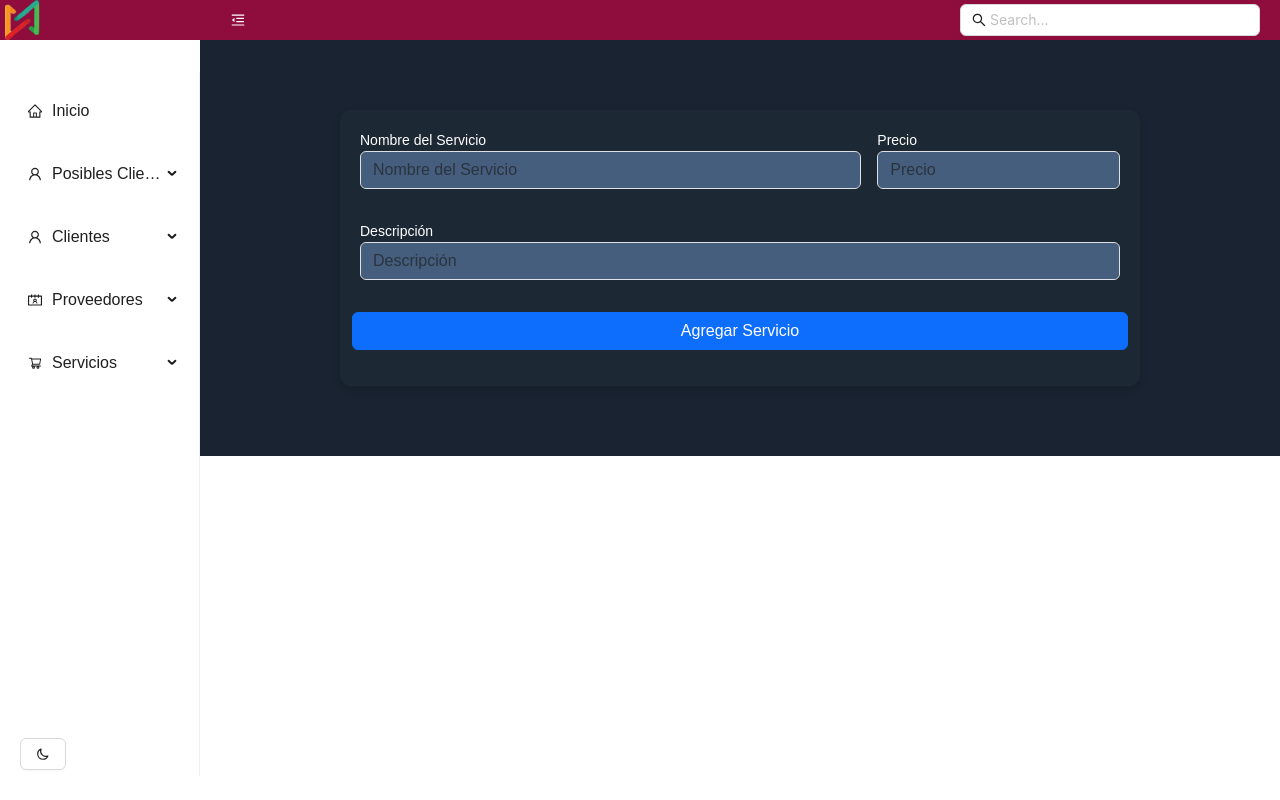
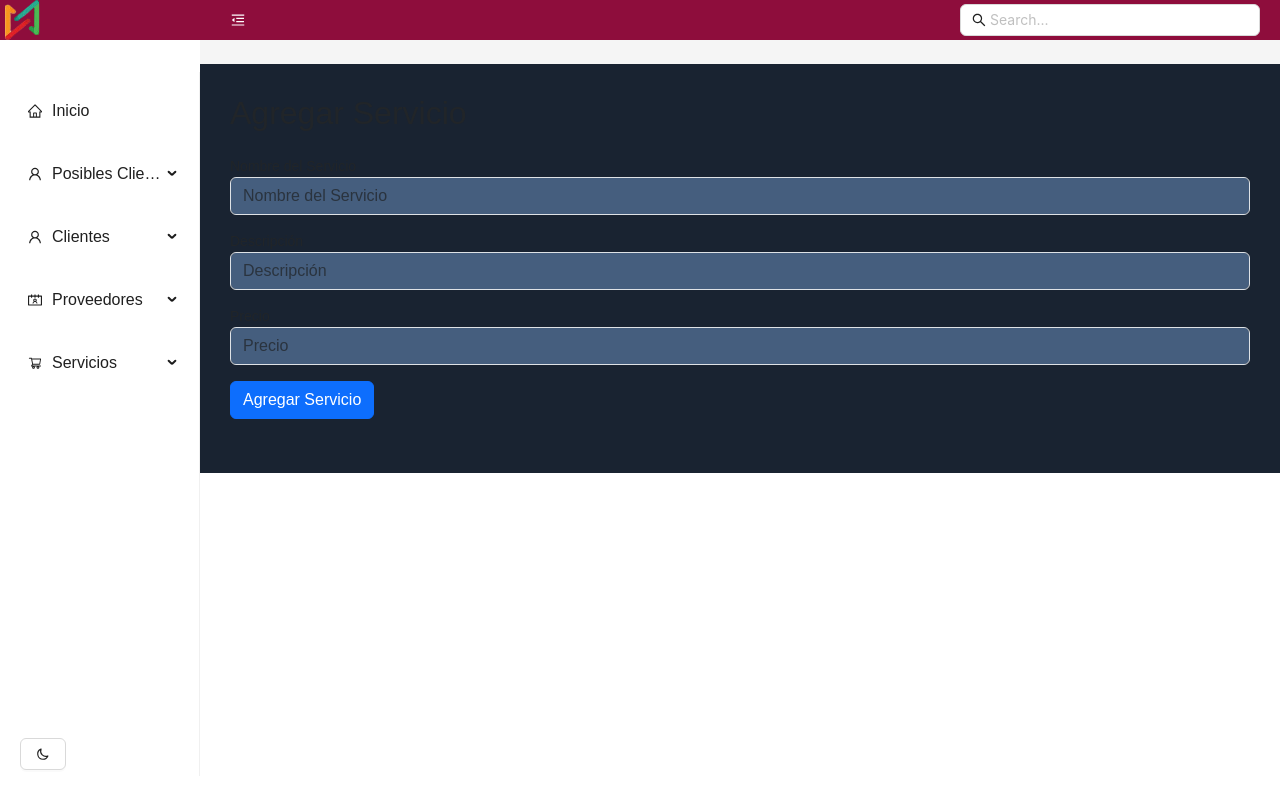
Before and after one commit to Ever-IG/crmqweba, a React (Vite) app in the folder vite-project/: page /NuevoServicio in a window 1280 px wide. Built offline with nearby package versions, Linux system fonts and the light colour scheme.

Commit message:
actualizacion, seguimiento y validaciones

```diff
--- a/vite-project/src/Components/NuevoServicio.jsx
+++ b/vite-project/src/Components/NuevoServicio.jsx
@@ -74,11 +74,10 @@ function NuevoServicio() {
     };
 
     return (
-            <div className="NuevoCliente">
-            <div className="form-container">
-            <form className="row g-3" onSubmit= {handleSubmit}>
-
-                <div className="col-md-8">
+        <div className="container mt-4">
+            <ToastContainer />
+            <h2 className="mb-4">Agregar Servicio</h2>
+            <form onSubmit={handleSubmit} className="mb-4">
                 <div className="form-group mb-3">
                     <label htmlFor="SER_nombre">Nombre del Servicio</label>
                     <input
@@ -89,11 +88,24 @@ function NuevoServicio() {
                         placeholder="Nombre del Servicio"
                         value={newServicio.SER_nombre}
                         onChange={handleChange}
+                        pattern="^[A-Za-z\s]+$"
+                        title="El nombre solo debe contener letras mayúsculas, minúsculas y espacios"
                     />
-               </div>
-               </div>
-
-                <div className="col-md-4">
+                </div>
+                <div className="form-group mb-3">
+                    <label htmlFor="SER_descripcion">Descripción</label>
+                    <input
+                        type="text"
+                        className="form-control"
+                        id="SER_descripcion"
+                        name="SER_descripcion"
+                        placeholder="Descripción"
+                        value={newServicio.SER_descripcion}
+                        onChange={handleChange}
+                         pattern="^[A-Za-z\s]+$"
+                        title="El nombre solo debe contener letras mayúsculas, minúsculas y espacios"
+                    />
+                </div>
                 <div className="form-group mb-3">
                     <label htmlFor="SER_precio">Precio</label>
                     <input
@@ -105,28 +117,14 @@ function NuevoServicio() {
                         value={newServicio.SER_precio}
                         onChange={handleChange}
                         step="0.000001" // Limitar a 6 decimales
+                        min="0"  // No permitir números negativos
+                        max="10000"
+                        title="El precio debe ser un número positivo con hasta 6 decimales"
+                        required
                     />
                 </div>
-                </div>
-
-                <div className="col-md-12">
-                <div className="form-group mb-3">
-                    <label htmlFor="SER_descripcion">Descripción</label>
-                    <input
-                        type="text"
-                        className="form-control"
-                        id="SER_descripcion"
-                        name="SER_descripcion"
-                        placeholder="Descripción"
-                        value={newServicio.SER_descripcion}
-                        onChange={handleChange}
-                    />
-                </div>
-                </div>
                 <button type="submit" className="btn btn-primary">Agregar Servicio</button>
-            <ToastContainer />
             </form>
-        </div>
         </div>
     );
 }
```
